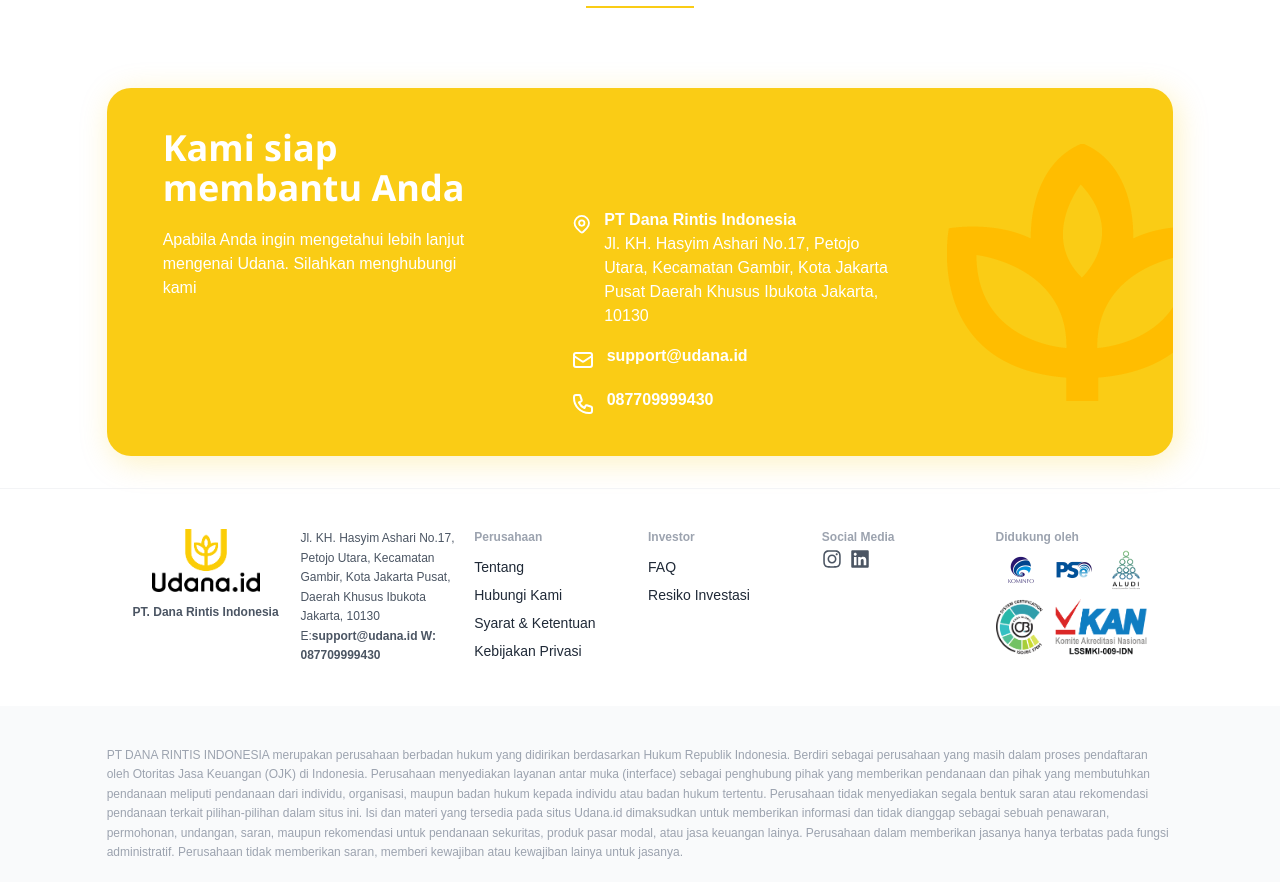
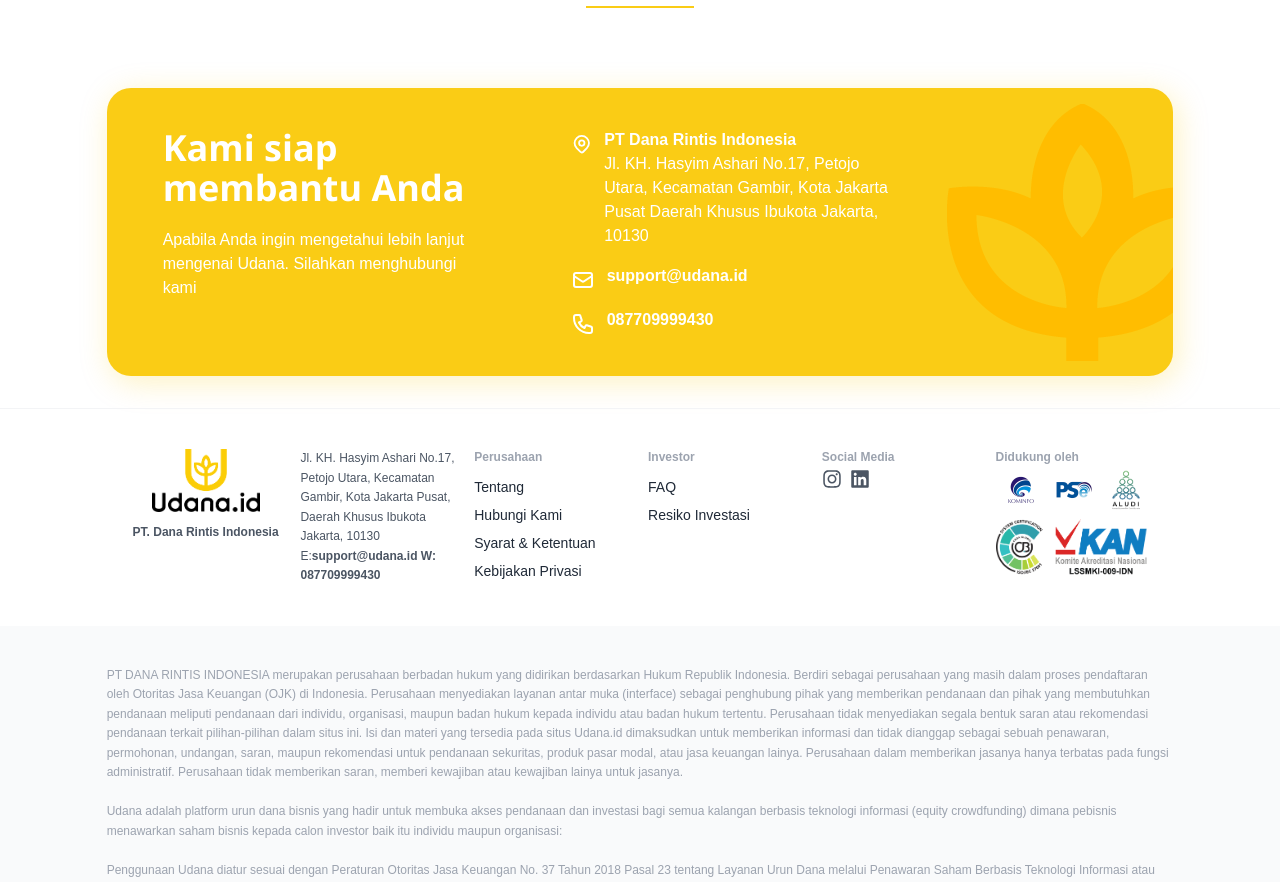
Before and after one commit to alfirman-interview-test/udana.id-project-test, a React (Create React App) app: page / in a window 1280 px wide. Shown: the part 2542-3424 px from the top of the page. Built offline with nearby package versions, Linux system fonts and the light colour scheme.

Commit message:
fix: contact responsive

```diff
--- a/src/components/home/Contact.js
+++ b/src/components/home/Contact.js
@@ -24,7 +24,7 @@
               Silahkan menghubungi kami
             </p>
           </div>
-          <div className="flex-[1.5] mt-20">
+          <div className="flex-[1.5] mt-20 lg:mt-0">
             <ul className="space-y-4">
               <li className="flex space-x-3">
                 <LocationMarkerIcon className="h-6 w-6 mt-1" />
```
